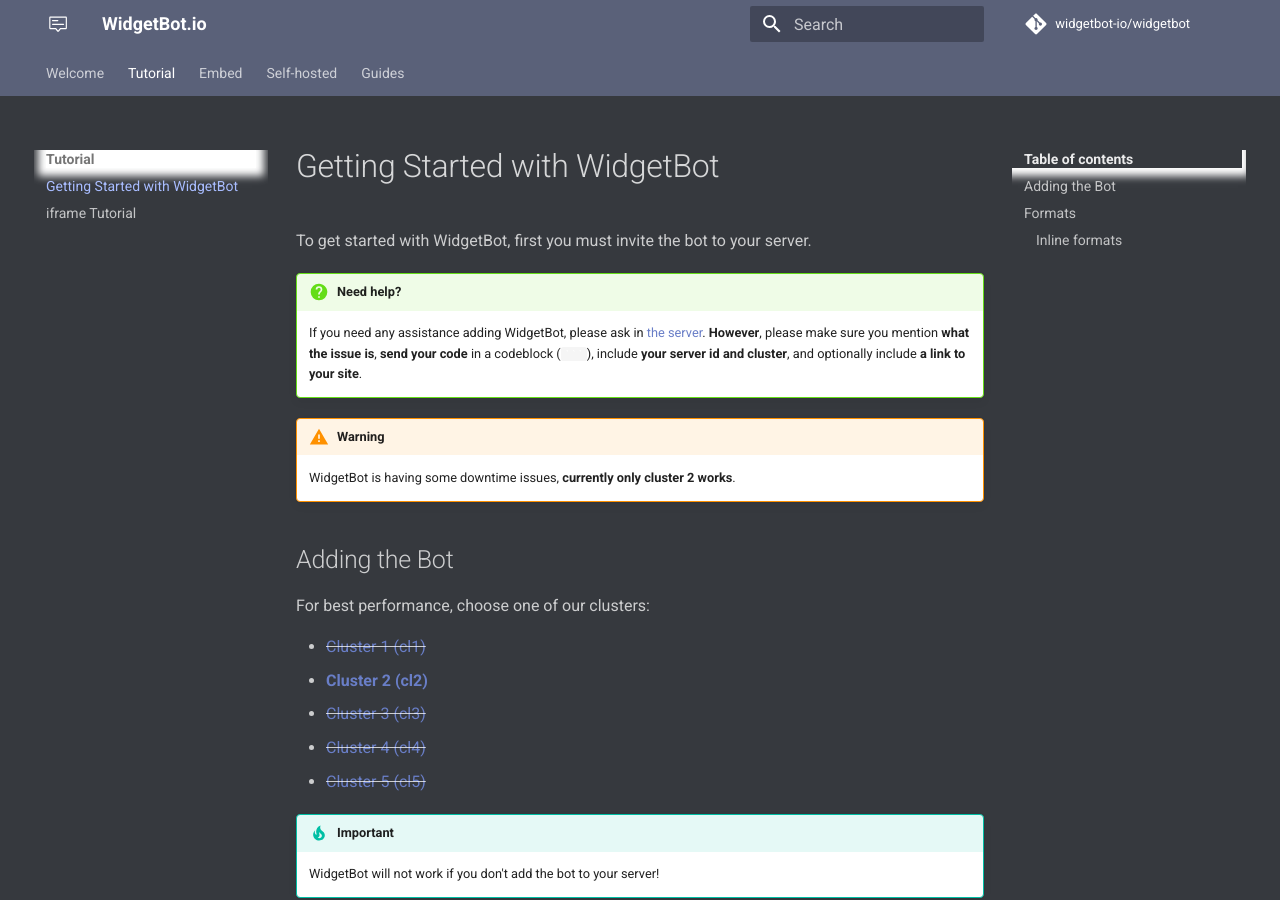
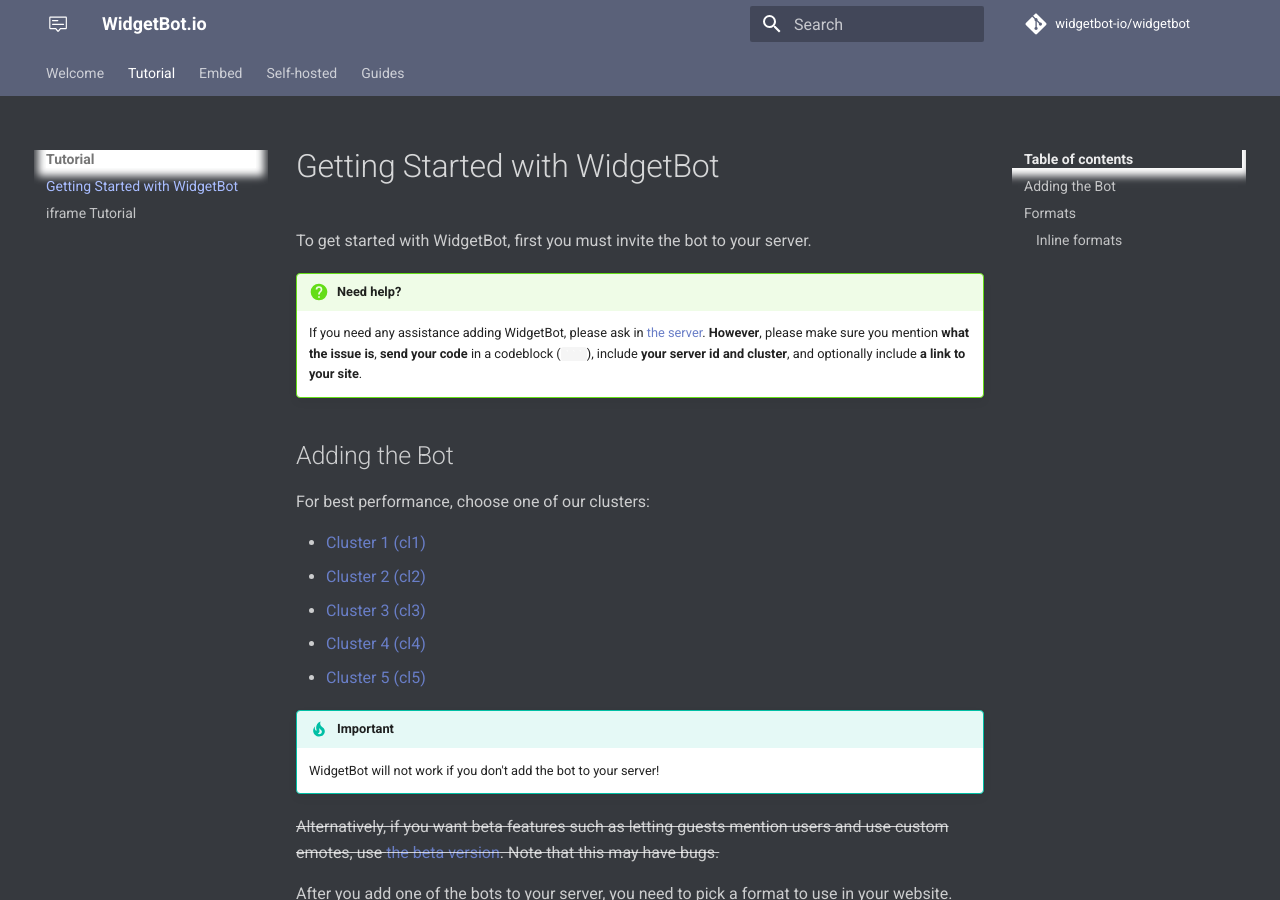
Before and after one commit to widgetbot-io/documentation, an MkDocs documentation site: the page built from docs/tutorial/index.md, in a window 1280 px wide and 900 px high. Built offline with MkDocs 1.6.1 and Material for MkDocs 9.7.7, drawn with Linux system fonts in a browser that asks for light colours; a script that is not in the unit is left out; comment, search, counter and statistics services are not loaded; old or Windows-style settings are respelled for this version of MkDocs.

Commit message:
All clusters work now (#4)
Update tutorial because non-cl2 clusters are back up

````diff
--- a/docs/tutorial/index.md
+++ b/docs/tutorial/index.md
@@ -4,18 +4,15 @@ To get started with WidgetBot, first you must invite the bot to your server.
     If you need any assistance adding WidgetBot, please ask in [the server](https://discord.gg/NYBEhN7). **However**, please make sure you mention **what the issue is**, **send your code** in a codeblock (` ``` `), include **your server id and cluster**, and optionally include **a link to your site**.
 
 
-!!! warning
-    WidgetBot is having some downtime issues, **currently only cluster 2 works**.
-
 ## Adding the Bot
 
 For best performance, choose one of our clusters:
 
-* ~~[Cluster 1 (cl1)](https://discordapp.com/oauth2/authorize?client_id=454690519952523267&scope=bot&permissions=537218112)~~
-* **[Cluster 2 (cl2)](https://discordapp.com/oauth2/authorize?client_id=454690621454548994&scope=bot&permissions=537218112)**
-* ~~[Cluster 3 (cl3)](https://discordapp.com/oauth2/authorize?client_id=454690769010425856&scope=bot&permissions=537218112)~~
-* ~~[Cluster 4 (cl4)](https://discordapp.com/oauth2/authorize?client_id=454690860097863680&scope=bot&permissions=537218112)~~
-* ~~[Cluster 5 (cl5)](https://discordapp.com/oauth2/authorize?client_id=454690940968370188&scope=bot&permissions=537218112)~~
+* [Cluster 1 (cl1)](https://discordapp.com/oauth2/authorize?client_id=454690519952523267&scope=bot&permissions=537218112)
+* [Cluster 2 (cl2)](https://discordapp.com/oauth2/authorize?client_id=454690621454548994&scope=bot&permissions=537218112)
+* [Cluster 3 (cl3)](https://discordapp.com/oauth2/authorize?client_id=454690769010425856&scope=bot&permissions=537218112)
+* [Cluster 4 (cl4)](https://discordapp.com/oauth2/authorize?client_id=454690860097863680&scope=bot&permissions=537218112)
+* [Cluster 5 (cl5)](https://discordapp.com/oauth2/authorize?client_id=454690940968370188&scope=bot&permissions=537218112)
 
 !!! tip "Important"
     WidgetBot will not work if you don't add the bot to your server!
````
